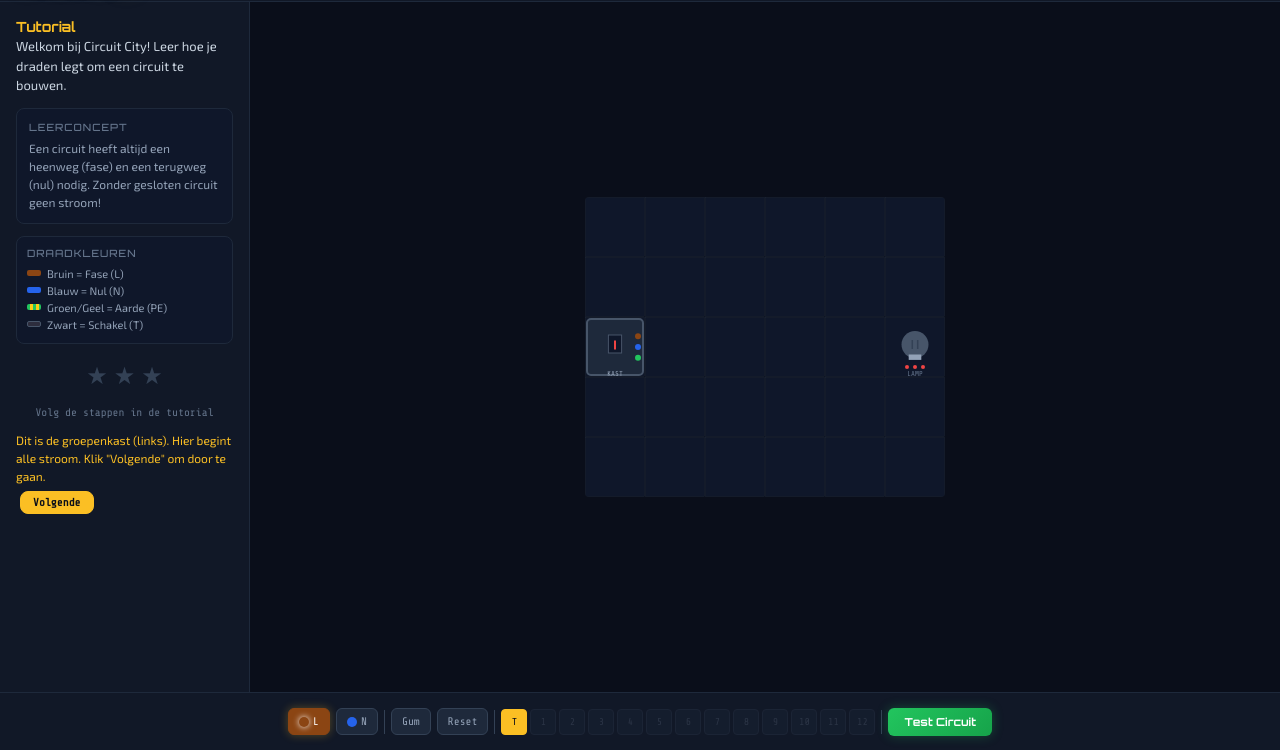
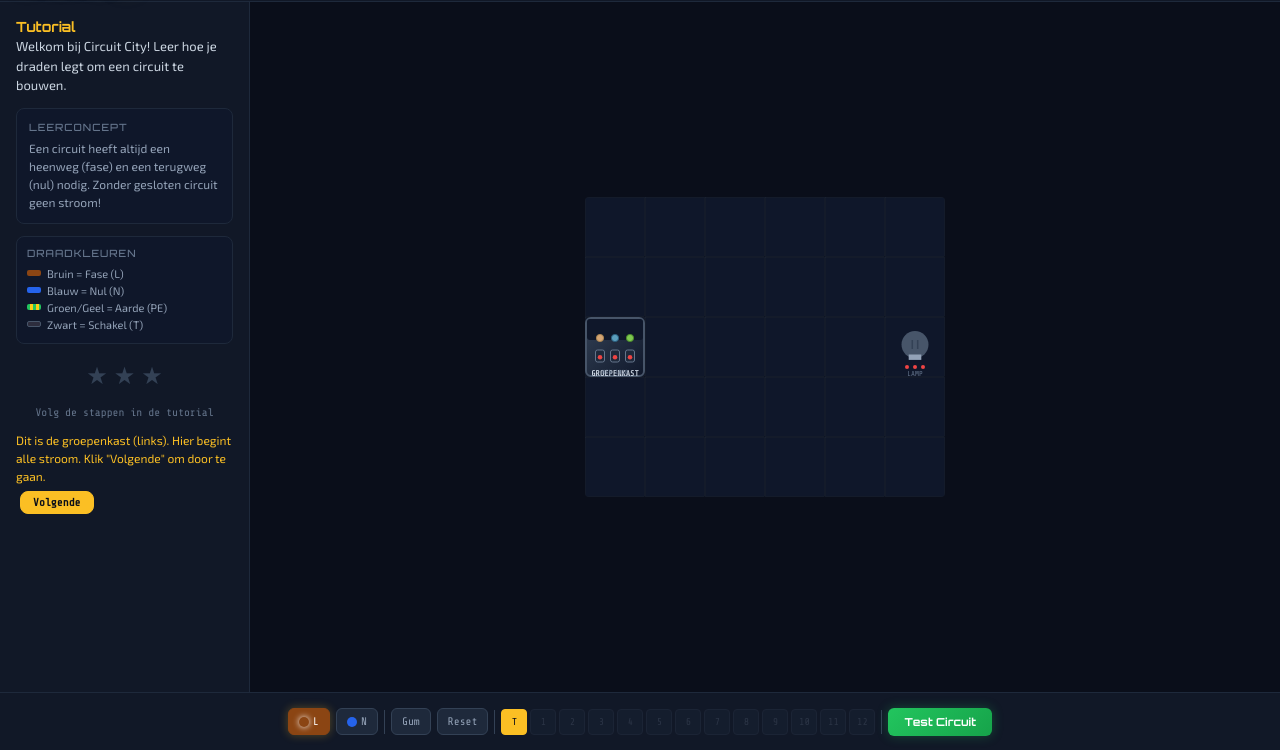
Before and after one commit to jimsalabimnl/Circuit-City, a plain HTML site: page index.html in a window 1280 px wide. Shown: the part 50-800 px from the top of the page. Drawn offline with nearby package versions, Linux system fonts and the light colour scheme.

Commit message:
Upgrade groepenkast visual design with neon glow and brass contacts
- Add gradient shading for 3D depth effect
- Implement neon green glow border when powered
- Replace simple dots with realistic brass-colored contacts (L, N, PE)
- Add three automaat (breaker) switch indicators
- Improve typography and labeling (GROEPENKAST, NEN 1010)
- Add shadow depth for more professional appearance

Visual proof-of-concept for component upgrade.

Co-Authored-By: Claude Opus 4.6 <noreply@anthropic.com>

```diff
--- a/index.html
+++ b/index.html
@@ -416,30 +416,69 @@ function drawComponent(comp){
 }
 
 function drawGroepenkast(ctx,x,y,s,comp){
-  ctx.fillStyle='#1e293b';
-  ctx.beginPath();ctx.roundRect(x-s/2+2,y-s/2+2,s-4,s-4,4);ctx.fill();
   const pw=comp.powered;
-  if(pw){ctx.shadowColor='#22c55e';ctx.shadowBlur=8+4*Math.sin(GS.glowPhase)}
-  ctx.strokeStyle=pw?'#22c55e':'#475569';ctx.lineWidth=2;
-  ctx.beginPath();ctx.roundRect(x-s/2+2,y-s/2+2,s-4,s-4,4);ctx.stroke();
+  const glowInt=.4+.6*Math.sin(GS.glowPhase);
+
+  // Outer case shadow (depth)
+  ctx.fillStyle='rgba(0,0,0,0.4)';
+  ctx.beginPath();ctx.roundRect(x-s/2+3,y-s/2+3,s-6,s-6,5);ctx.fill();
+
+  // Main case body (gradient effect with two fills)
+  const g1=ctx.createLinearGradient(x-s/2,y-s/2,x+s/2,y+s/2);
+  g1.addColorStop(0,'#334155');g1.addColorStop(1,'#0f172a');
+  ctx.fillStyle=g1;
+  ctx.beginPath();ctx.roundRect(x-s/2+1,y-s/2+1,s-2,s-2,5);ctx.fill();
+
+  // Neon glow border when powered
+  if(pw){
+    ctx.strokeStyle=`rgba(34,197,94,${.3+.4*glowInt})`;
+    ctx.lineWidth=4;
+    ctx.beginPath();ctx.roundRect(x-s/2+1,y-s/2+1,s-2,s-2,5);ctx.stroke();
+    ctx.shadowColor='#22c55e';ctx.shadowBlur=12*glowInt;
+    ctx.strokeStyle='#22c55e';ctx.lineWidth=2;
+    ctx.beginPath();ctx.roundRect(x-s/2+1,y-s/2+1,s-2,s-2,5);ctx.stroke();
+  }else{
+    ctx.strokeStyle='#475569';ctx.lineWidth=2;
+    ctx.beginPath();ctx.roundRect(x-s/2+1,y-s/2+1,s-2,s-2,5);ctx.stroke();
+  }
   ctx.shadowBlur=0;
-  // Automaat symbol
+
+  // Top panel (darker)
   ctx.fillStyle='#0f172a';
-  const bw=s*.22,bh=s*.3;
-  ctx.fillRect(x-bw/2,y-bh/2-s*.05,bw,bh);
-  ctx.strokeStyle='#475569';ctx.lineWidth=1;ctx.strokeRect(x-bw/2,y-bh/2-s*.05,bw,bh);
-  // Switch in automaat
-  ctx.strokeStyle=pw?'#22c55e':'#ef4444';ctx.lineWidth=2;
-  ctx.beginPath();ctx.moveTo(x,y-s*.05+bh*.3);ctx.lineTo(x,y-s*.05-bh*.2);ctx.stroke();
-  // Terminal dots
-  const dx=x+s/2-7,dotR=s*.05;
-  ctx.fillStyle='#8B4513';ctx.beginPath();ctx.arc(dx,y-s*.18,dotR,0,Math.PI*2);ctx.fill();
-  ctx.fillStyle='#2563eb';ctx.beginPath();ctx.arc(dx,y,dotR,0,Math.PI*2);ctx.fill();
-  ctx.fillStyle='#22c55e';ctx.beginPath();ctx.arc(dx,y+s*.18,dotR,0,Math.PI*2);ctx.fill();
+  ctx.beginPath();ctx.roundRect(x-s/2+2,y-s/2+2,s-4,s*.35,3);ctx.fill();
+
+  // Terminal row (brass-colored contacts)
+  const ty=y-s*.15,contactR=s*.06;
+  // Brown (Phase)
+  ctx.fillStyle='#d4a574';ctx.beginPath();ctx.arc(x-s*.25,ty,contactR,0,Math.PI*2);ctx.fill();
+  ctx.strokeStyle='#a68250';ctx.lineWidth=1;ctx.stroke();
+  // Blue (Neutral)
+  ctx.fillStyle='#5b9ebd';ctx.beginPath();ctx.arc(x,ty,contactR,0,Math.PI*2);ctx.fill();
+  ctx.strokeStyle='#2a5f7f';ctx.lineWidth=1;ctx.stroke();
+  // Green/Yellow (Earth)
+  ctx.fillStyle='#7ec850';ctx.beginPath();ctx.arc(x+s*.25,ty,contactR,0,Math.PI*2);ctx.fill();
+  ctx.strokeStyle='#4a8a2a';ctx.lineWidth=1;ctx.stroke();
+
+  // Automaat switches below terminals
+  const sw_y=y+s*.05,sw_h=s*.2,sw_w=s*.15;
+  for(let i=0;i<3;i++){
+    const sx=x-s*.25+i*s*.25;
+    // Switch body
+    ctx.fillStyle='#1e293b';ctx.beginPath();ctx.roundRect(sx-sw_w/2,sw_y,sw_w,sw_h,2);ctx.fill();
+    ctx.strokeStyle=pw?'#22c55e':'#64748b';ctx.lineWidth=1;ctx.stroke();
+    // Toggle indicator
+    ctx.fillStyle=pw?'#22c55e':'#ef4444';
+    ctx.beginPath();ctx.arc(sx,sw_y+sw_h*.6,sw_w*.25,0,Math.PI*2);ctx.fill();
+  }
+
   // Label
-  ctx.fillStyle='#94a3b8';ctx.font=`${Math.max(7,s*.12)}px 'Share Tech Mono',monospace`;
-  ctx.textAlign='center';ctx.textBaseline='middle';
-  ctx.fillText('KAST',x,y+s/2-3);
+  ctx.fillStyle='#cbd5e1';ctx.font=`bold ${Math.max(8,s*.11)}px 'Share Tech Mono',monospace`;
+  ctx.textAlign='center';ctx.textBaseline='top';
+  ctx.fillText('GROEPENKAST',x,y+s*.38);
+
+  // Model/brand text (smaller)
+  ctx.fillStyle='#64748b';ctx.font=`${Math.max(6,s*.08)}px 'Share Tech Mono',monospace`;
+  ctx.fillText('NEN 1010',x,y+s/2-8);
 }
 
 function drawCentraaldoos(ctx,x,y,s,comp){
```
